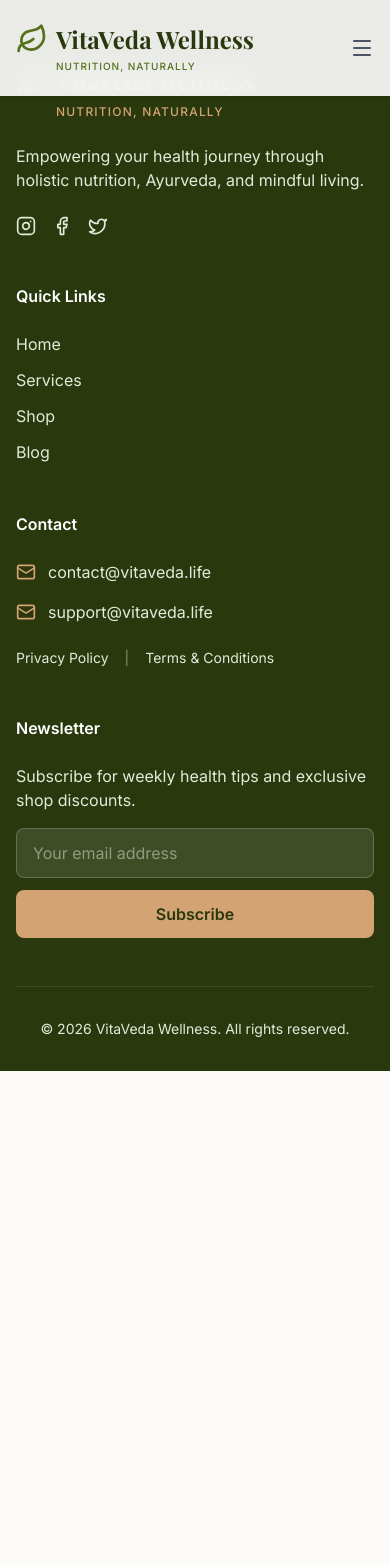
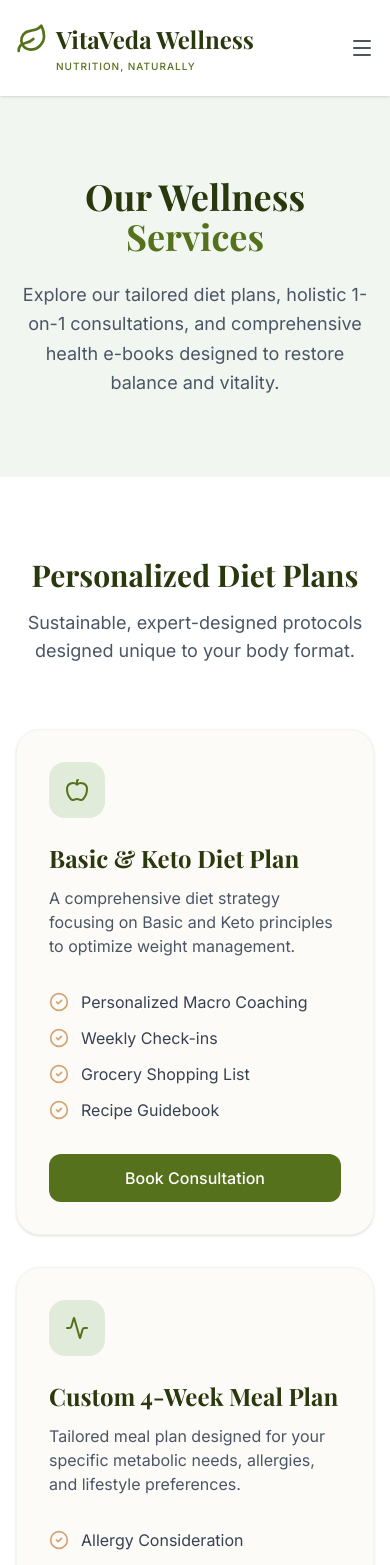
Before and after one commit to mihdbcob-beep/My-vitaveda, a React (Vite) app: page /services in a window 390 px wide. Shown: the top 1565 px of the page. Before the commit the page ends 1071 px from the top, so only its background shows below. Built offline with nearby package versions, Linux system fonts and the light colour scheme; a web font is replaced by a local one.

Commit message:
feat: Add dedicated Service page and navigation
Introduces a new `ServicePage` component and integrates it into the application's routing and navigation. Updates the `Navbar` and `HomePage` to link to the new service routes, improving user access to consultation and diet plan information.

```diff
--- a/src/App.tsx
+++ b/src/App.tsx
@@ -6,6 +6,7 @@ import HomePage from './pages/HomePage';
 import ContactPage from './pages/ContactPage';
 import AboutPage from './pages/AboutPage';
 import ShopPage from './pages/ShopPage';
+import ServicePage from './pages/ServicePage';
 
 // Component to handle scrolling to hash links when navigating
 function ScrollToHash() {
@@ -37,6 +38,7 @@ export default function App() {
           <Routes>
             <Route path="/" element={<HomePage />} />
             <Route path="/about" element={<AboutPage />} />
+            <Route path="/services" element={<ServicePage />} />
             <Route path="/shop" element={<ShopPage />} />
             <Route path="/contact" element={<ContactPage />} />
           </Routes>
--- a/src/components/Navbar.tsx
+++ b/src/components/Navbar.tsx
@@ -12,11 +12,12 @@ export default function Navbar() {
     { name: 'About', href: '/about', isRoute: true },
     {
       name: 'Services',
-      href: '/#services',
+      href: '/services',
+      isRoute: true,
       dropdown: [
-        { name: '1-on-1 Consultation', href: '/#services' },
-        { name: 'Custom Diet Plans', href: '/#services' },
-        { name: 'Ayurvedic Wellness', href: '/#services' }
+        { name: '1-on-1 Consultation', href: '/services' },
+        { name: 'Custom Diet Plans', href: '/services' },
+        { name: 'Ayurvedic Wellness', href: '/services' }
       ]
     },
     {
--- a/src/pages/HomePage.tsx
+++ b/src/pages/HomePage.tsx
@@ -142,9 +142,9 @@ export default function HomePage() {
                     {service.price && <span className="text-accent font-bold text-xl">{service.price}</span>}
                   </div>
                   <p className="text-gray-600 mb-6">{service.desc}</p>
-                  <button className="w-full py-3 rounded-xl bg-primary-600 text-white font-medium hover:bg-primary-900 transition-colors">
+                  <Link to="/services" className="block text-center w-full py-3 rounded-xl bg-primary-600 text-white font-medium hover:bg-primary-900 transition-colors">
                     Book Session
-                  </button>
+                  </Link>
                 </div>
               </motion.div>
             ))}
--- /dev/null
+++ b/src/pages/ServicePage.tsx
@@ -0,0 +1,145 @@
+import React from 'react';
+import { motion } from 'motion/react';
+import { ArrowRight, BookOpen, Apple, Activity, Heart, CheckCircle2 } from 'lucide-react';
+import { Link } from 'react-router-dom';
+
+export default function ServicePage() {
+  const dietPlans = [
+    {
+      title: "Basic & Keto Diet Plan",
+      desc: "A comprehensive diet strategy focusing on Basic and Keto principles to optimize weight management.",
+      features: ["Personalized Macro Coaching", "Weekly Check-ins", "Grocery Shopping List", "Recipe Guidebook"],
+      icon: <Apple className="w-6 h-6" />
+    },
+    {
+      title: "Custom 4-Week Meal Plan",
+      desc: "Tailored meal plan designed for your specific metabolic needs, allergies, and lifestyle preferences.",
+      features: ["Allergy Consideration", "Detailed Prep Guide", "Daily Meal Breakdown", "Direct Email Support"],
+      icon: <Activity className="w-6 h-6" />
+    },
+    {
+      title: "Ayurvedic Dosha Plan",
+      desc: "Discover your Dosha and receive holistic lifestyle, herb, and dietary recommendations.",
+      features: ["Dosha Assessment", "Herbal Supplement Guide", "Mindful Eating Practices", "Yoga Integration"],
+      icon: <Heart className="w-6 h-6" />
+    }
+  ];
+
+  const ebooks = [
+    {
+      title: "7-Day Gut Reset Guide",
+      desc: "Restore your digestive health naturally with this step-by-step, week-long Ayurvedic program.",
+      img: "https://images.unsplash.com/photo-1571019613454-1cb2f99b2d8b?auto=format&fit=crop&w=600&q=80"
+    },
+    {
+      title: "The Holistic Nutrition Playbook",
+      desc: "Master the basics of holistic health, understanding macronutrients, and mindful eating habits.",
+      img: "https://images.unsplash.com/photo-1505253716362-afaea1d3d1af?auto=format&fit=crop&w=600&q=80"
+    },
+    {
+      title: "Ayurvedic Herbs Handbook",
+      desc: "A comprehensive catalog of ancient herbs, their benefits, and how to incorporate them daily.",
+      img: "https://images.unsplash.com/photo-1615485290382-441e4d0c9cb5?auto=format&fit=crop&w=600&q=80"
+    }
+  ];
+
+  return (
+    <div className="w-full pt-24 pb-16">
+      {/* Hero Section */}
+      <section className="bg-primary-50 py-20 px-4 sm:px-8 md:px-16 lg:px-24">
+        <div className="max-w-4xl mx-auto text-center">
+          <motion.h1
+            initial={{ opacity: 0, y: 20 }}
+            animate={{ opacity: 1, y: 0 }}
+            className="font-serif text-4xl sm:text-5xl lg:text-6xl font-bold text-primary-900 mb-6"
+          >
+            Our Wellness <span className="text-primary-600">Services</span>
+          </motion.h1>
+          <motion.p
+            initial={{ opacity: 0, y: 20 }}
+            animate={{ opacity: 1, y: 0 }}
+            transition={{ delay: 0.1 }}
+            className="text-lg sm:text-xl text-gray-600 leading-relaxed"
+          >
+            Explore our tailored diet plans, holistic 1-on-1 consultations, and comprehensive health e-books designed to restore balance and vitality.
+          </motion.p>
+        </div>
+      </section>
+
+      {/* Diet Plans Section */}
+      <section className="py-20 px-4 sm:px-8 md:px-16 lg:px-24 bg-white">
+        <div className="text-center max-w-3xl mx-auto mb-16">
+          <h2 className="font-serif text-3xl md:text-4xl font-bold text-primary-900 mb-4">Personalized Diet Plans</h2>
+          <p className="text-gray-600 text-lg">Sustainable, expert-designed protocols designed unique to your body format.</p>
+        </div>
+
+        <div className="grid md:grid-cols-3 gap-8">
+          {dietPlans.map((plan, idx) => (
+            <motion.div
+              key={idx}
+              initial={{ opacity: 0, y: 20 }}
+              whileInView={{ opacity: 1, y: 0 }}
+              viewport={{ once: true }}
+              transition={{ delay: idx * 0.1 }}
+              className="bg-background rounded-3xl p-8 border border-primary-50 shadow-sm hover:shadow-lg transition-all"
+            >
+              <div className="w-14 h-14 bg-primary-100 rounded-2xl flex items-center justify-center text-primary-600 mb-6">
+                {plan.icon}
+              </div>
+              <h3 className="font-serif text-2xl font-bold text-primary-900 mb-3">{plan.title}</h3>
+              <p className="text-gray-600 mb-6 min-h-[80px]">{plan.desc}</p>
+
+              <ul className="space-y-3 mb-8">
+                {plan.features.map((feature, i) => (
+                  <li key={i} className="flex items-center gap-3 text-gray-700">
+                    <CheckCircle2 className="w-5 h-5 text-accent flex-shrink-0" />
+                    <span>{feature}</span>
+                  </li>
+                ))}
+              </ul>
+
+              <Link to="/contact" className="block text-center w-full py-3 rounded-xl bg-primary-600 text-white font-medium hover:bg-primary-900 transition-colors">
+                Book Consultation
+              </Link>
+            </motion.div>
+          ))}
+        </div>
+      </section>
+
+      {/* Health Tips E-Books Section */}
+      <section className="py-20 px-4 sm:px-8 md:px-16 lg:px-24 bg-background">
+        <div className="text-center max-w-3xl mx-auto mb-16">
+          <h2 className="font-serif text-3xl md:text-4xl font-bold text-primary-900 mb-4">Health Tips & E-Books</h2>
+          <p className="text-gray-600 text-lg">Downloadable guides to kickstart your wellness journey from home.</p>
+        </div>
+
+        <div className="grid md:grid-cols-3 gap-8">
+          {ebooks.map((ebook, idx) => (
+            <motion.div
+              key={idx}
+              initial={{ opacity: 0, y: 20 }}
+              whileInView={{ opacity: 1, y: 0 }}
+              viewport={{ once: true }}
+              transition={{ delay: idx * 0.1 }}
+              className="bg-white rounded-3xl overflow-hidden shadow-sm hover:shadow-lg transition-shadow group"
+            >
+              <div className="h-64 overflow-hidden relative">
+                <img src={ebook.img} alt={ebook.title} className="w-full h-full object-cover group-hover:scale-105 transition-transform duration-500" />
+                <div className="absolute top-4 right-4 bg-white/90 backdrop-blur pb-1 px-3 py-1.5 flex items-center gap-2 rounded-full shadow-sm text-sm font-bold text-primary-600">
+                  <BookOpen className="w-4 h-4" /> E-Book
+                </div>
+              </div>
+              <div className="p-8">
+                <h3 className="font-serif text-2xl font-bold text-primary-900 mb-3">{ebook.title}</h3>
+                <p className="text-gray-600 mb-6">{ebook.desc}</p>
+                <Link to="/shop" className="text-accent font-medium hover:text-primary-600 transition-colors flex items-center gap-2">
+                  View in Shop <ArrowRight className="w-5 h-5" />
+                </Link>
+              </div>
+            </motion.div>
+          ))}
+        </div>
+      </section>
+    </div>
+  );
+}
```
